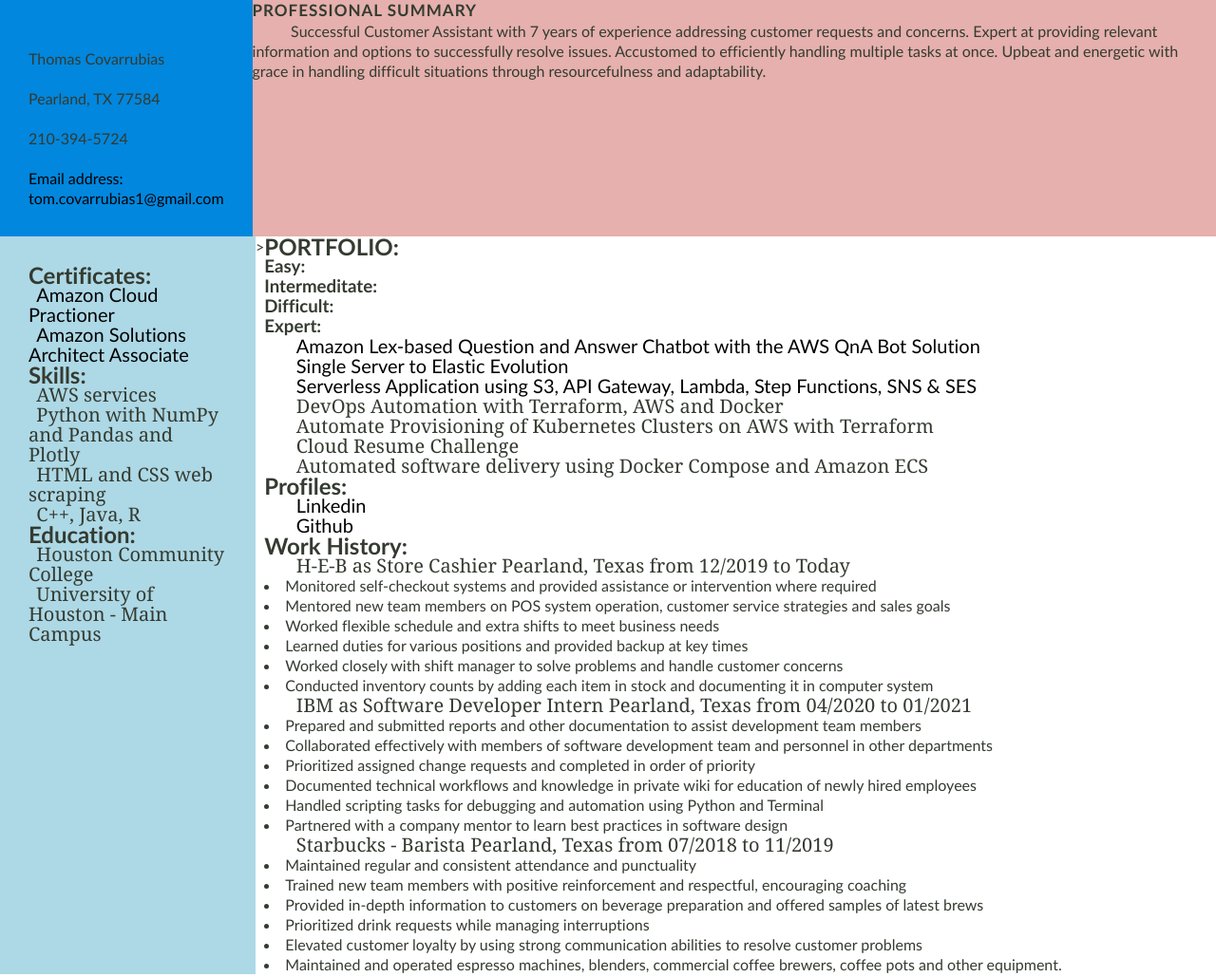
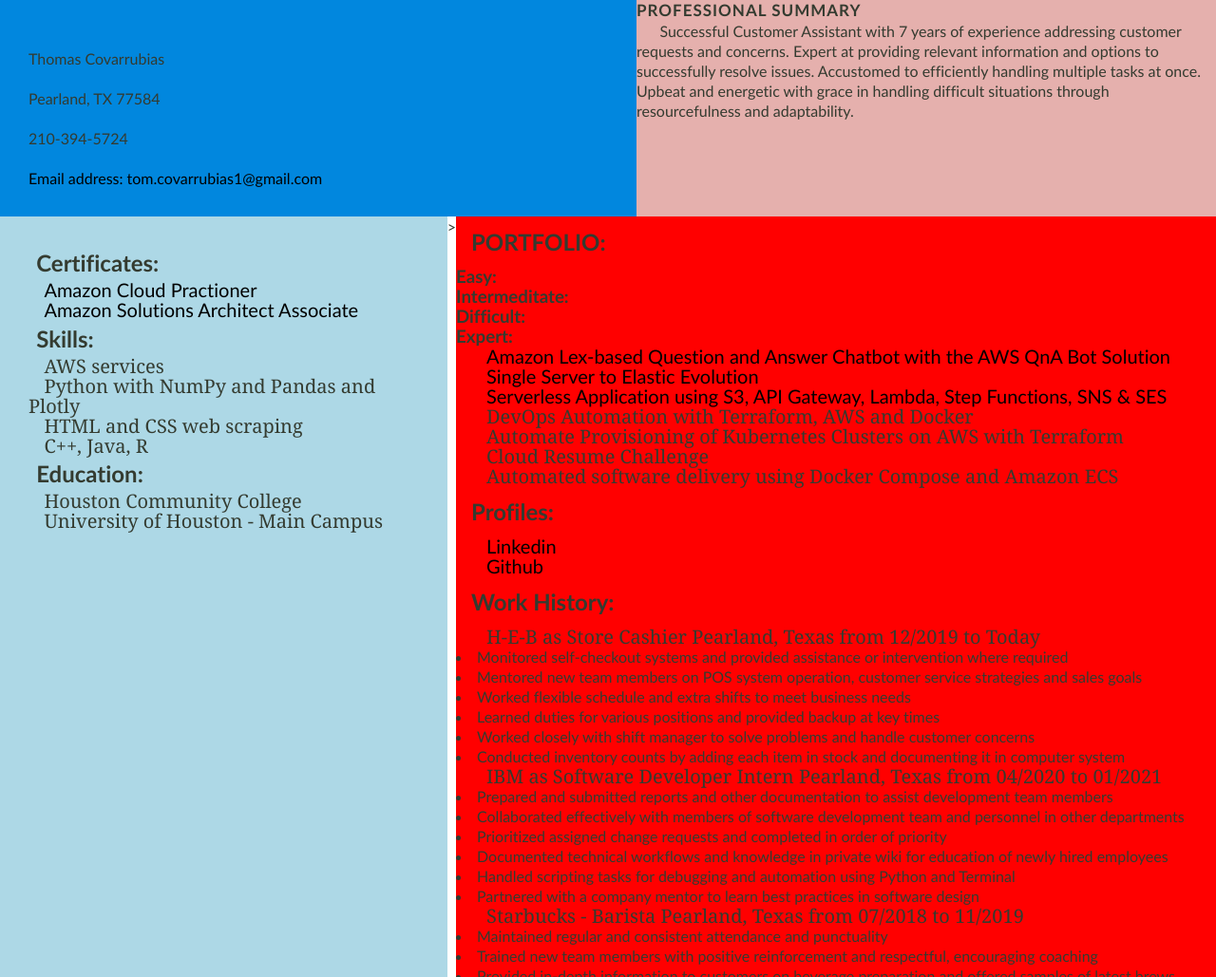
Before and after one commit to codemasters1/Cloud-Projects, a plain HTML site: page Starter cloud website/index.html in a window 1280 px wide. Shown: the top 1029 px of the page at 95% size. Drawn offline with Linux system fonts and the light colour scheme.

Commit message:
changing website to full height

```diff
--- a/Starter cloud website/index_css.css
+++ b/Starter cloud website/index_css.css
@@ -2,10 +2,13 @@
   margin: 0;
   padding: 0;
   font-family: 'Trebuchet MS';
+  /* min-height: 100%; */
+  /* height: 50%; */
 }
 
 body {
   margin: 0;
+  height: 100vh;
   /* width: 100%; */
   /* background: #ADE2E5; */
 }
@@ -58,7 +61,7 @@
   /* background: transparent; */
   transition: none !important;
   table-layout: fixed;
-  width: 100%;
+  /* width: 100%; */
   align-content: stretch !important;
   display: flex !important;
   flex-wrap: nowrap !important;
@@ -91,7 +94,8 @@
   box-sizing: content-box;
   padding: 30px;
   position: relative;
-  width: 209px;
+  /* width: 209px; */
+  width: 100%;
   display: inline-block;
   overflow: inherit;
   /* background: #fff; */
@@ -100,6 +104,7 @@
 
 #CONTAINER_1 {
   background-color: #E5B0AD;
+  width: 100%;
   /* opacity: .1; */
 }
 
@@ -208,6 +213,7 @@
   align-content: stretch !important;
   display: flex !important;
   flex-wrap: inherit !important;
+  /* height: 100%; */
 }
 
 #CONTAINER_2 {
@@ -235,7 +241,8 @@
   box-sizing: content-box;
   padding: 30px;
   position: relative;
-  width: 209px;
+  /* width: 209px; */
+  width: 100%;
   display: inline-block;
   overflow: inherit;
   /* background: #fff; */
@@ -271,8 +278,21 @@
   cursor: pointer;
 }
 
-@media (max-width: 1440px){
-  /* #CONTAINER_PARENT_1 {
+#CONTAINER_3 {
+  background-color: red;
+  /* width: 209px; */
+  width: 100%;
+  min-width: 100vh;
+}
+
+h2 {
+  margin: 2%;
+}
+/* p {
+  margin: 5%;
+} */
+/* @media (max-width: 1440px){
+  #CONTAINER_PARENT_1 {
       margin: 5pc 5pc 0;
-  } */
-}
+  }
+} */
```
